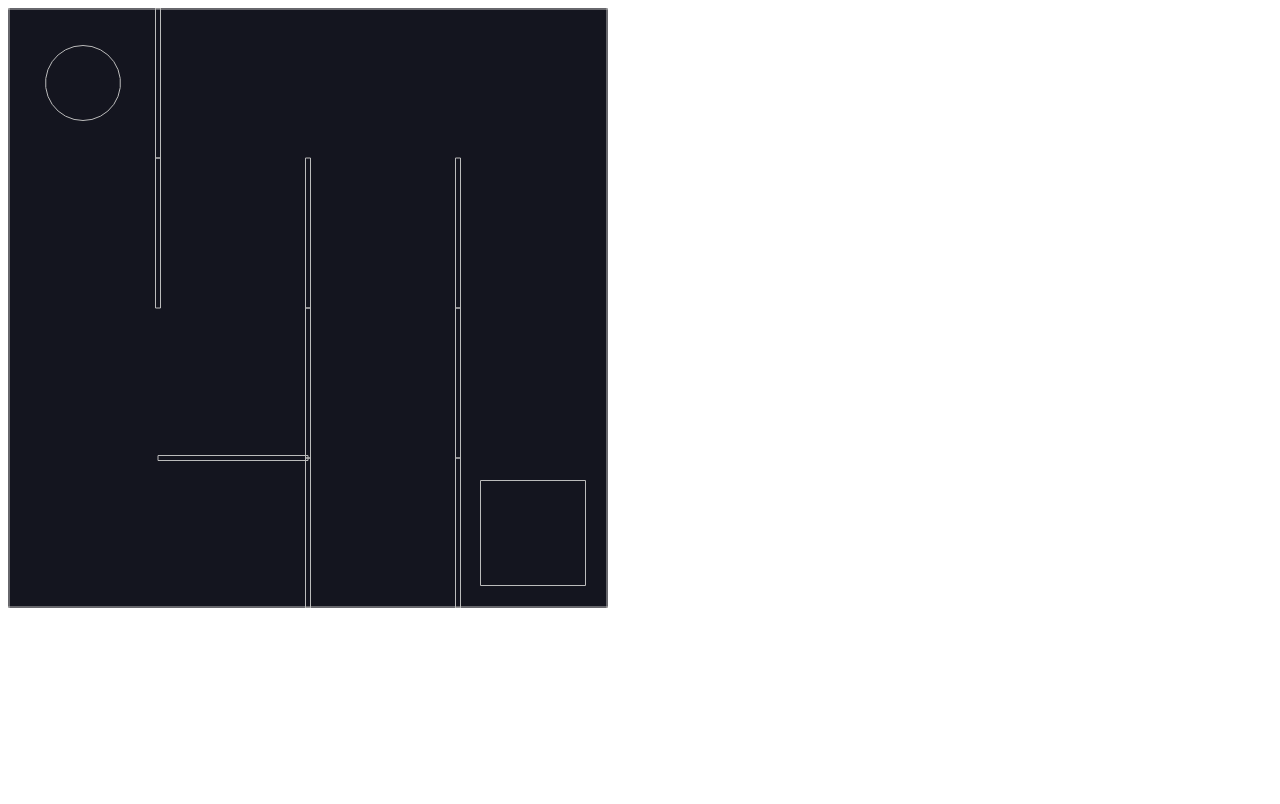
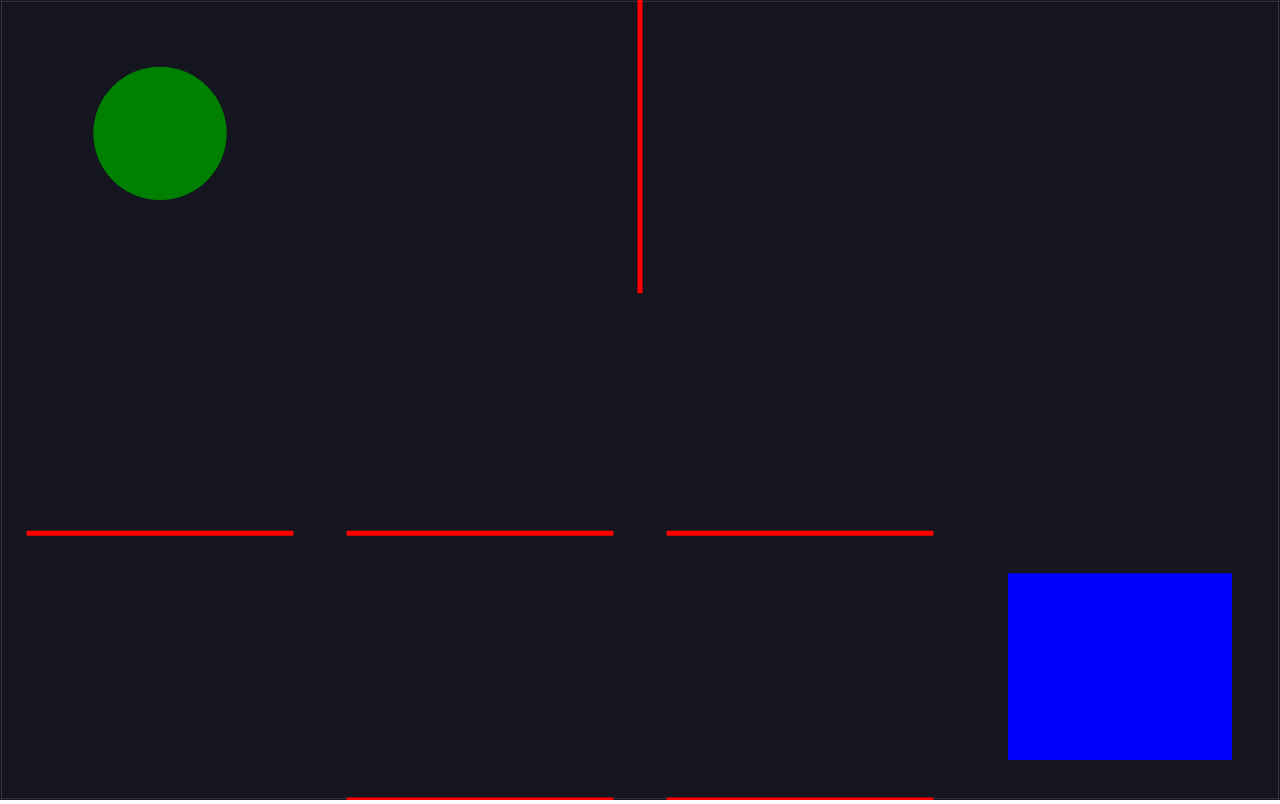
Before and after one commit to raqib-rasheed/cdnjs-click-and-drag-animation, a plain HTML site: page index.html in a window 1280 px wide. Drawn offline with nearby package versions, Linux system fonts and the light colour scheme; animation ran at ten frames a second.

Commit message:
project completed

```diff
--- a/index.html
+++ b/index.html
@@ -5,8 +5,32 @@
     <meta name="viewport" content="width=device-width, initial-scale=1.0">
     <title>maze-game</title>
     <script src="https://cdnjs.cloudflare.com/ajax/libs/matter-js/0.14.2/matter.min.js"></script>
+<style>
+    body{
+        margin: 0;
+    }
+    .hidden{
+        display: none !important;
+    }
+    h1{
+        color: white;
+        font-size: 65px;
+    }
+    .winner{
+        display: flex;
+        justify-content: center;
+        align-items: center;
+        position: absolute;
+        z-index: 1;
+        height: 100vh;
+        width: 100vw;
+    }
+</style>
 </head>
 <body>
+    <div class="winner hidden">
+        <h1>You win</h1>
+    </div>
     <script src="index.js"></script>
 </body>
 </html>
--- a/index.js
+++ b/index.js
@@ -1,10 +1,12 @@
 const { Engine, Render, Runner, World, Bodies,Body,Events } = Matter;
 
-const cells = 4;
-const width = 600;
-const height = 600;
+const cellsHorizontal = 4;
+const cellsVertical = 3;
+const width = window.innerWidth;
+const height = window.innerHeight;
 
-const unitLength = width / cells;
+const unitLengthX = width / cellsHorizontal;
+const unitLengthY = height/ cellsVertical;
 
 const engine = Engine.create();
 engine.world.gravity.y = 0;
@@ -13,7 +15,7 @@ const render = Render.create({
   element: document.body,
   engine: engine,
   options: {
-    wireframes: true,
+    wireframes: false,
     width,
     height
   }
@@ -50,20 +52,20 @@ const shuffle = arr => {
   return arr;
 };
 
-const grid = Array(cells)
+const grid = Array(cellsVertical)
   .fill(null)
-  .map(() => Array(cells).fill(false));
+  .map(() => Array(cellsHorizontal).fill(false));
 
-const verticals = Array(cells)
+const verticals = Array(cellsVertical)
   .fill(null)
-  .map(() => Array(cells - 1).fill(false));
+  .map(() => Array(cellsHorizontal - 1).fill(false));
 
-const horizontals = Array(cells - 1)
+const horizontals = Array(cellsVertical - 1)
   .fill(null)
-  .map(() => Array(cells).fill(false));
+  .map(() => Array(cellsHorizontal).fill(false));
 
-const startRow = Math.floor(Math.random() * cells);
-const startColumn = Math.floor(Math.random() * cells);
+const startRow = Math.floor(Math.random() * cellsVertical);
+const startColumn = Math.floor(Math.random() * cellsHorizontal);
 
 const stepThroughCell = (row, column) => {
   // If i have visted the cell at [row, column], then return
@@ -88,9 +90,9 @@ const stepThroughCell = (row, column) => {
     // See if that neighbor is out of bounds
     if (
       nextRow < 0 ||
-      nextRow >= cells ||
+      nextRow >= cellsVertical ||
       nextColumn < 0 ||
-      nextColumn >= cells
+      nextColumn >= cellsHorizontal
     ) {
       continue;
     }
@@ -124,13 +126,16 @@ horizontals.forEach((row, rowIndex) => {
     }
 
     const wall = Bodies.rectangle(
-      columnIndex * unitLength + unitLength / 2,
-      rowIndex * unitLength + unitLength,
-      unitLength,
+      columnIndex * unitLengthX + unitLengthX,
+      rowIndex * unitLengthY+ unitLengthY / 2,
       5,
+      unitLengthX,
       {
         label:"wall",
-        isStatic: true
+        isStatic: true,
+        render: {
+          fillStyle:'red'
+        }
       }
       );
       World.add(world, wall);
@@ -144,13 +149,16 @@ verticals.forEach((row, rowIndex) => {
       }
 
       const wall = Bodies.rectangle(
-      columnIndex * unitLength + unitLength,
-      rowIndex * unitLength + unitLength / 2,
+        columnIndex * unitLengthX + unitLengthX / 2,
+        rowIndex * unitLengthY + unitLengthY,
+        unitLengthY,
         5,
-      unitLength,
       {
         label: "wall",
-        isStatic: true
+        isStatic: true,
+        render: {
+          fillStyle:'red'
+        }
       }
     );
     World.add(world, wall);
@@ -158,19 +166,27 @@ verticals.forEach((row, rowIndex) => {
 });
 
 const goal = Bodies.rectangle(
-  width - unitLength / 2,
-  height - unitLength / 2,
-  unitLength * 0.7,
-  unitLength * 0.7,
+  width - unitLengthX / 2,
+  height - unitLengthY / 2,
+  unitLengthX * 0.7,
+  unitLengthY * 0.7,
   {
     label:"goal",
-    isStatic: true
+    isStatic: true,
+    render: {
+      fillStyle:'blue'
+    }
   }
 );
 World.add(world, goal);
-
+const ballRadius = Math.min(unitLengthX, unitLengthY)/4;
 const ball = Bodies.circle(
-  unitLength / 2, unitLength / 2, unitLength / 4, { label: 'ball' }
+  unitLengthX / 2, unitLengthY / 2, ballRadius, {
+    label: 'ball',
+    render: {
+      fillStyle:'green'
+    }
+}
 );
 World.add(world, ball);
 
@@ -200,6 +216,7 @@ Events.on(engine, "collisionStart", event => {
       labels.includes(collision.bodyA.label) &&
       labels.includes(collision.bodyB.label)
     ) {
+      document.querySelector(".winner").classList.remove('hidden');
       world.gravity.y = 1;
       world.bodies.forEach(body => {
         if (body.label === "wall") {
```
Lines whose indentation alone changed are shown as unchanged.
